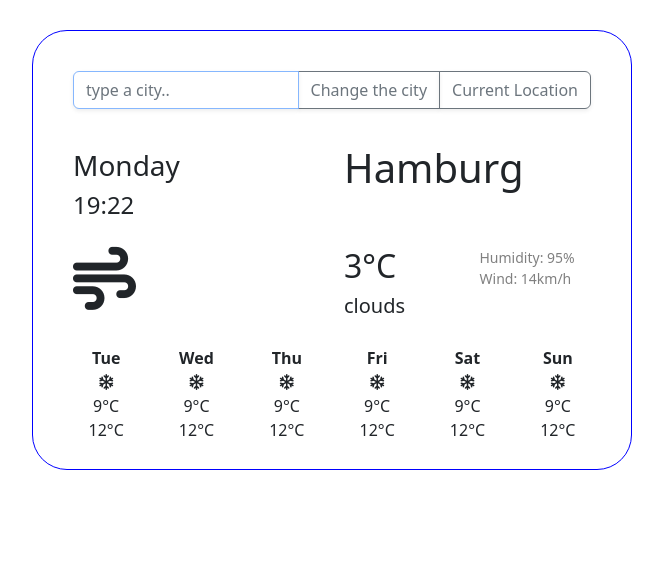
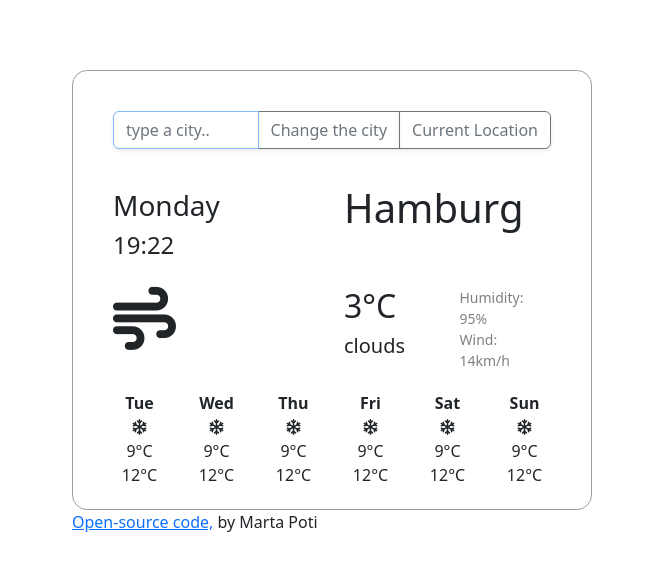
Before and after one commit to MartaPoti/camera-obscura, a plain HTML site: page index.html in a window 1280 px wide. Shown: the whole page, without its empty margins (308-971 px from the left). Drawn offline with nearby package versions, Linux system fonts and the light colour scheme; no server answers.

Commit message:
added a footer

```diff
--- a/index.html
+++ b/index.html
@@ -21,6 +21,7 @@
   </head>
   <body>
     <div class="container">
+      <div class="weathercontainer">
         <form id="city-form">
           <div class="input-group mb-3">
             <input
@@ -101,6 +102,12 @@
           </div>
         </section>
       </div>
+
+      <a href="https://github.com/MartaPoti/camera-obscura"
+        >Open-source code,</a
+      >
+      by Marta Poti
+    </div>
     <script src="index.js"></script>
   </body>
 </html>
--- a/style.css
+++ b/style.css
@@ -23,16 +23,24 @@ h1 {
     font-size: larger;
     }
 
-.container {
+.weathercontainer {
     display: block;
-    border:1px solid blue;
-    border-radius: 35px;
+    border:1px solid rgb(157, 157, 157);
+    border-radius: 15px;
     background: src:"coverr-cloudy-sky-2765-1080p.mp4";
     margin-top: 30px;
     min-width: 402px;
     max-width:600px;
     max-height:440px;
-    padding:40px;
+    padding:40px;}
+
+    .container {
+            display: block;
+
+            min-width: 402px;
+            max-width: 600px;
+            max-height: 460px;
+            padding: 40px;
 
 }
 .fa-wind {
```
Lines whose indentation alone changed are shown as unchanged.
